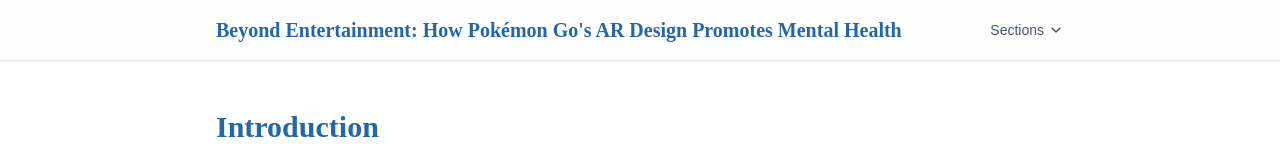
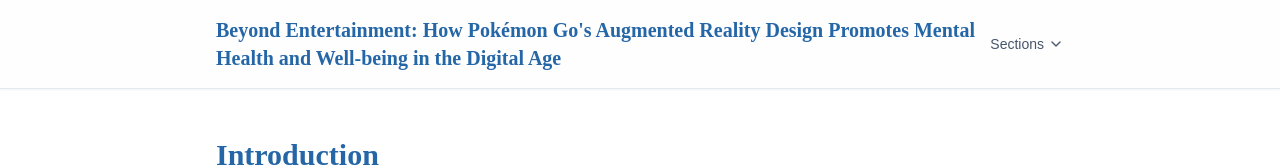
Before and after one commit to gkelly713/iat-210, a React (Vite) app: page / in a window 1280 px wide. Shown: the top 167 px of the page. Built offline with nearby package versions, Linux system fonts and the light colour scheme.

Commit message:
Fix: Display full title
Update the header to display the full title regardless of screen size.

```diff
--- a/src/components/Header.tsx
+++ b/src/components/Header.tsx
@@ -47,8 +47,8 @@ const Header: React.FC<HeaderProps> = ({
       <div className="container py-4 max-w-4xl mx-auto px-4 sm:px-6">
         <div className="flex items-center justify-between">
           <div className="flex-grow max-w-[90%]">
-            <h1 className="text-lg md:text-xl font-bold text-primary">
-              <span className="hidden sm:inline">Beyond Entertainment:</span> How Pokémon Go's AR Design Promotes Mental Health
+            <h1 className="text-sm sm:text-base md:text-lg lg:text-xl font-bold text-primary leading-tight">
+              Beyond Entertainment: How Pokémon Go's Augmented Reality Design Promotes Mental Health and Well-being in the Digital Age
             </h1>
           </div>
 
```
